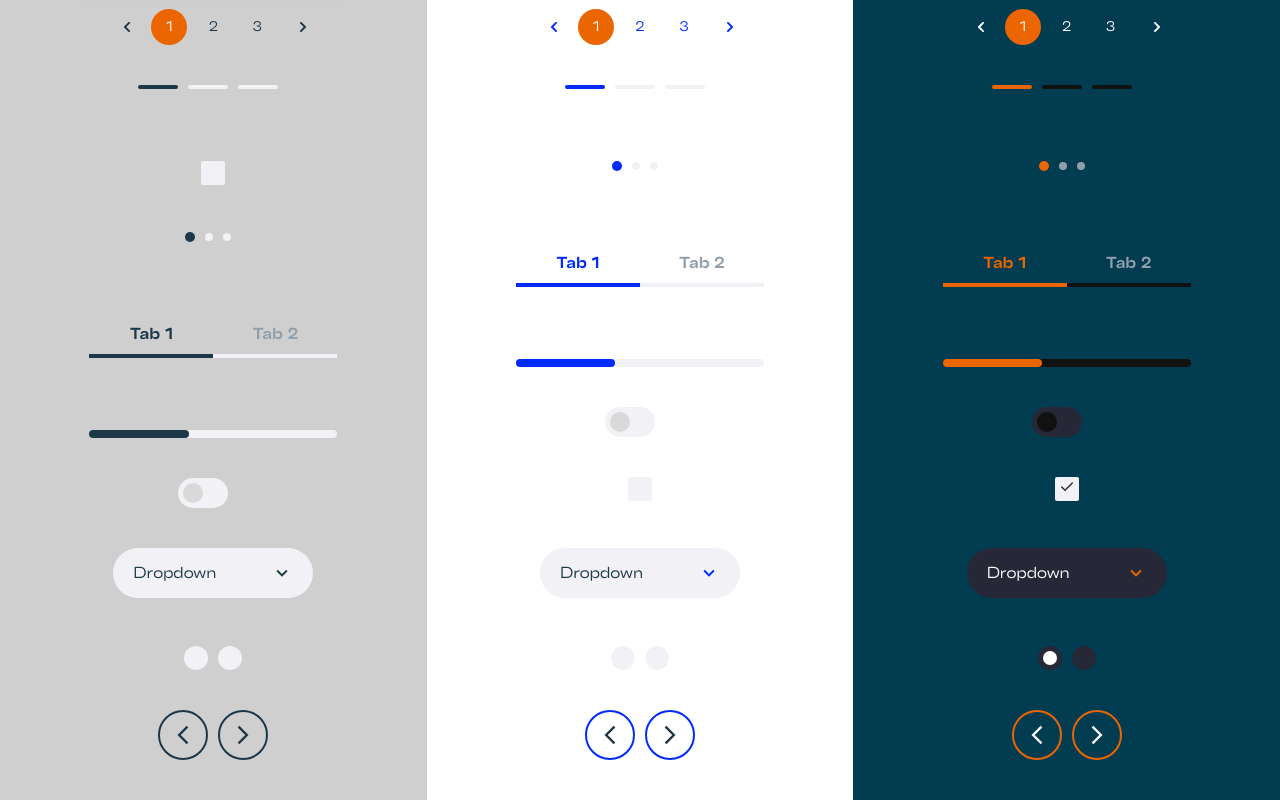
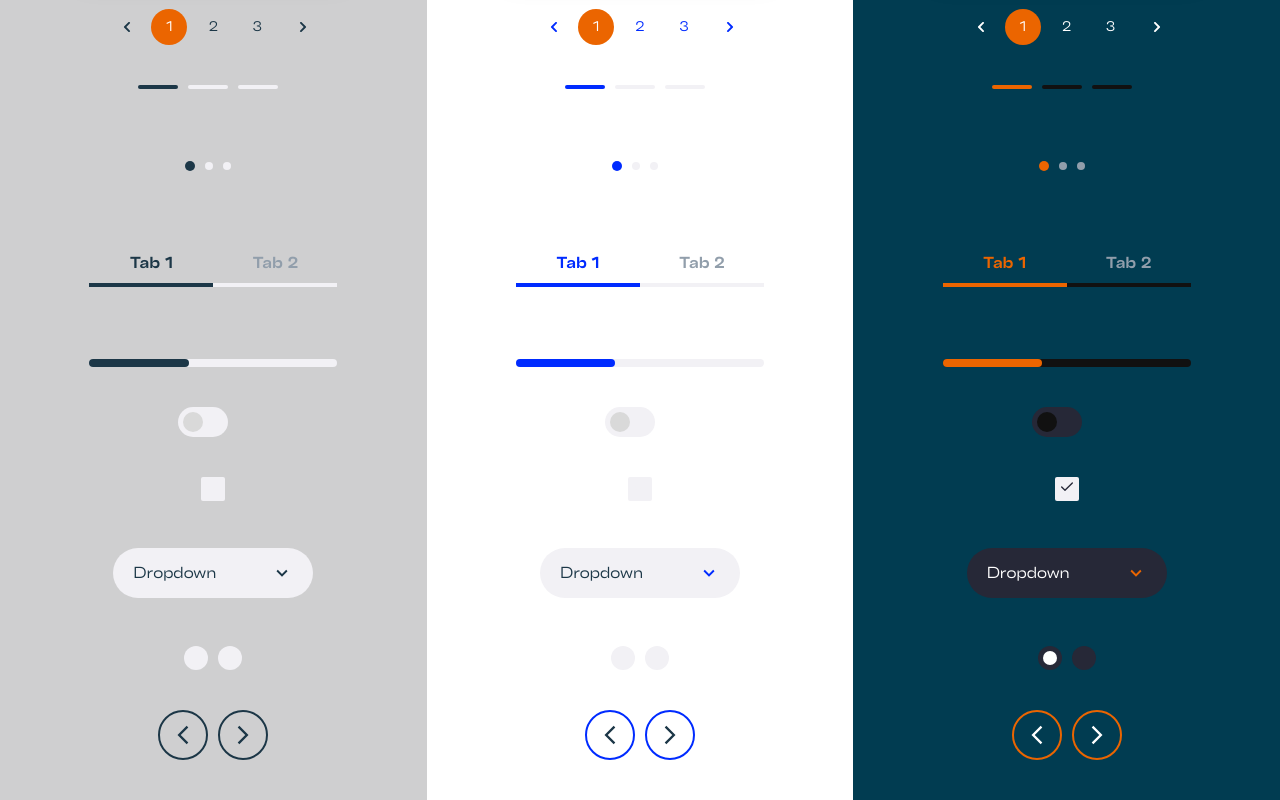
Before and after one commit to BiancaHoffer/landing-page-modelo, a React (Create React App) app: page / in a window 1280 px wide. Shown: the part 7914-8714 px from the top of the page. Built offline with nearby package versions, Linux system fonts and the light colour scheme; the HTML template or start-up script is replaced by a standard one.

Commit message:
adjust checkbox

```diff
--- a/src/App.tsx
+++ b/src/App.tsx
@@ -86,11 +86,11 @@ function App() {
 						<Button name='Button' disabled={true} />
 						<Pagination />
 						<TabsLine />
-						<Checkbox />
 						<TabsCircle />
 						<Tabs />
 						<ProgressBar progressPercentage={40} />
 						<Switch />
+						<Checkbox />
 						<Dropdown />
 						<RadioGroup />
 						<ButtonsArrow />
```
